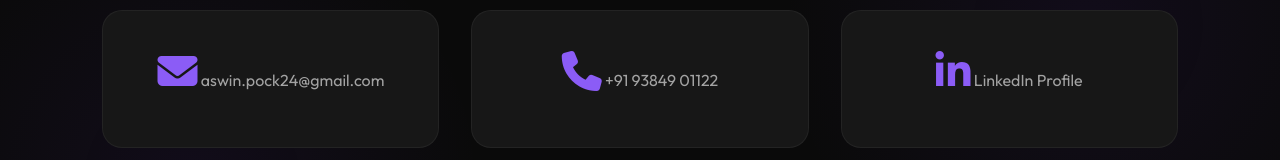
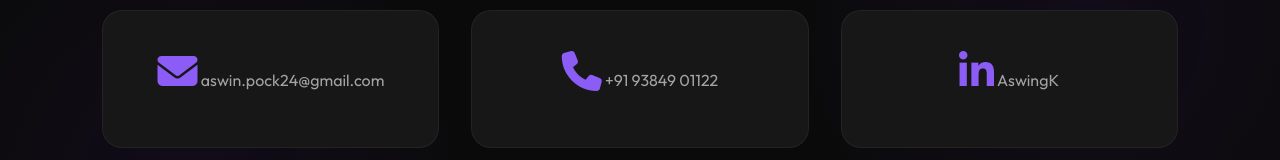
Before and after one commit to aswinpock24-cloud/Portfolio, a plain HTML site: page index.html in a window 1280 px wide. Shown: the part 4215-4375 px from the top of the page. Drawn offline with Linux system fonts and the light colour scheme.

Commit message:
Add files via upload

```diff
--- a/index.html
+++ b/index.html
@@ -283,7 +283,7 @@
                     </a>
                     <a href="https://www.linkedin.com/in/aswin-gk-56865b23b" target="_blank" class="contact-box">
                         <i class="fa-brands fa-linkedin-in"></i>
-                        <span>LinkedIn Profile</span>
+                        <span>AswingK</span>
                     </a>
                 </div>
 
```
